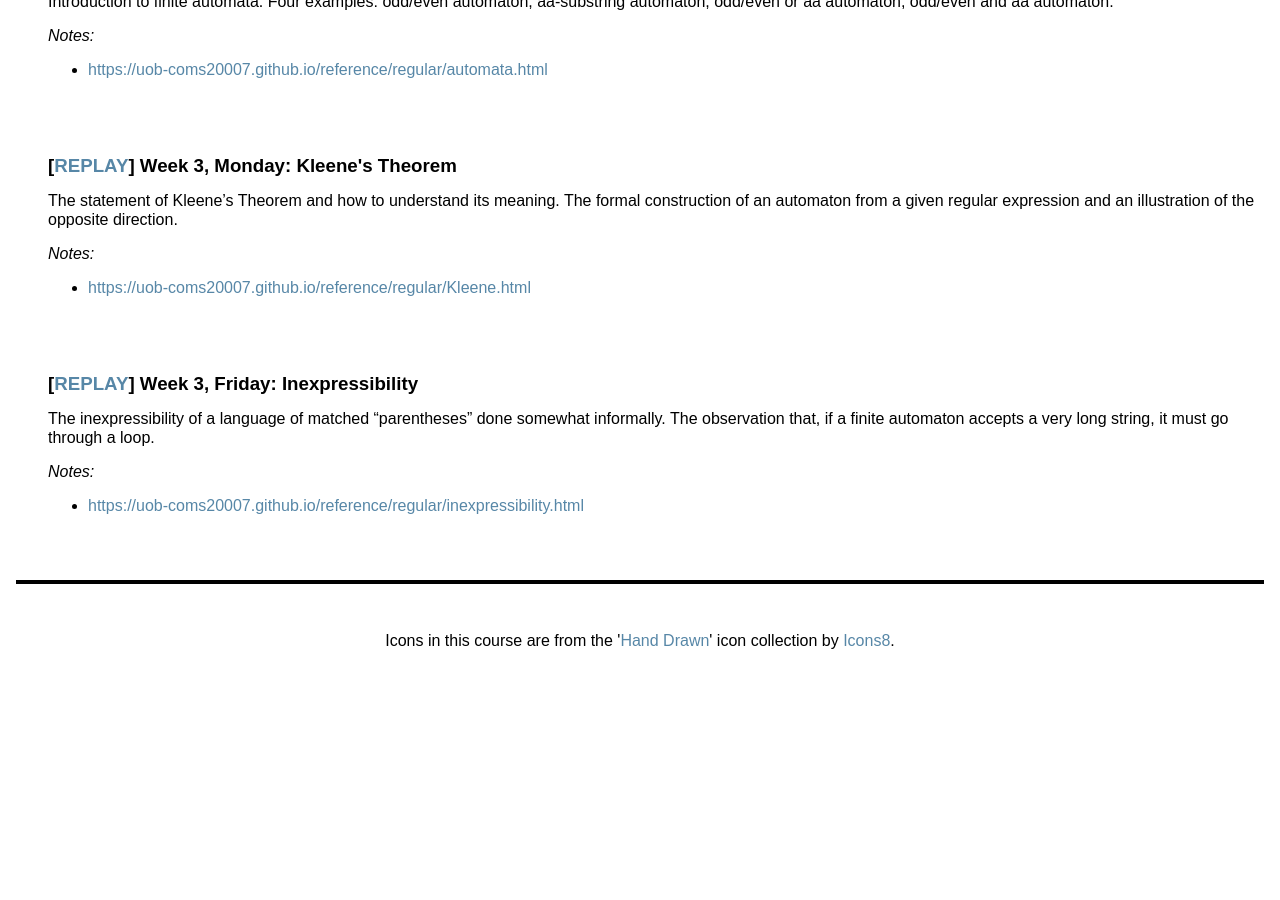
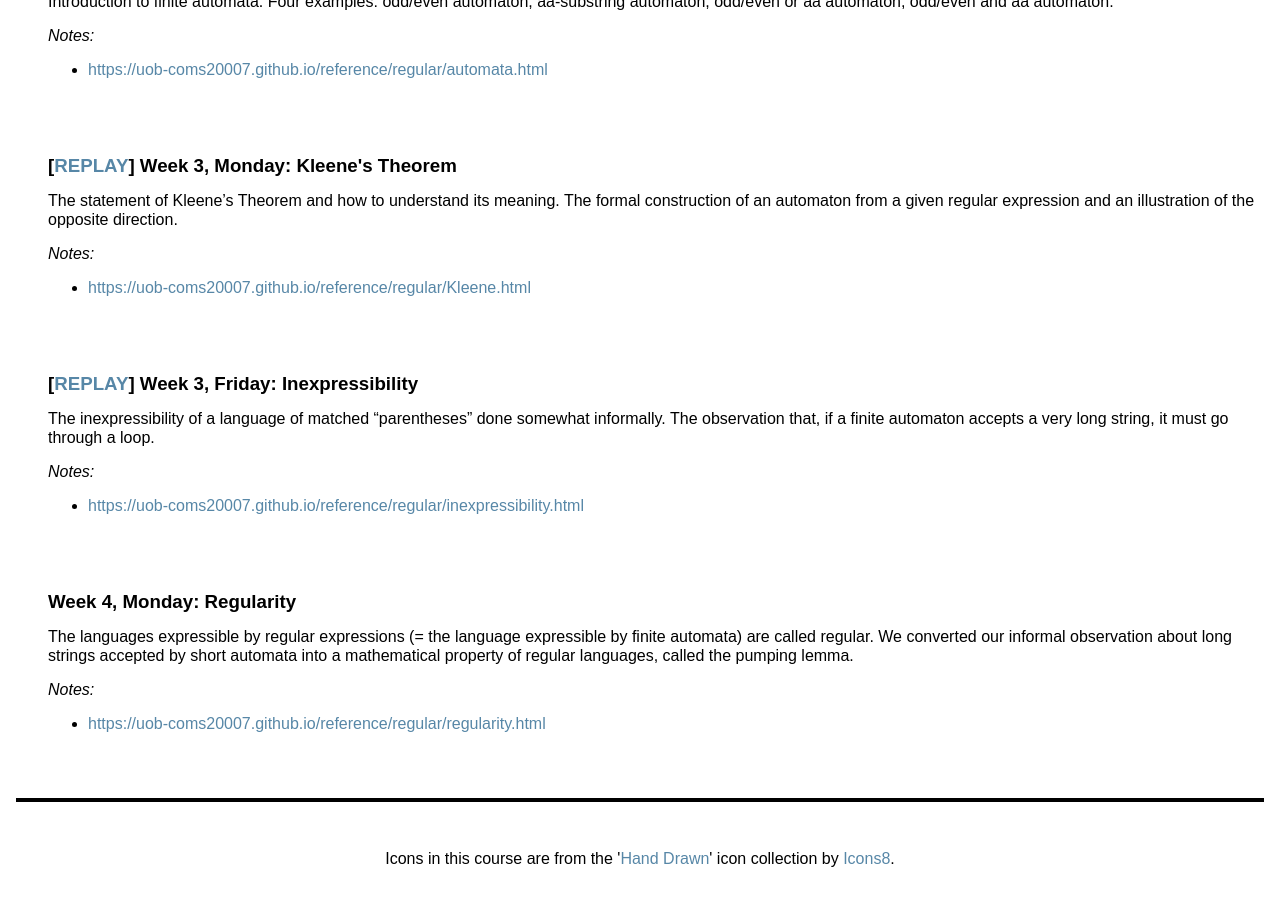
Before and after one commit to uob-coms20007/webpages, a Jekyll site: the page built from schedule.md, in a window 1280 px wide and 900 px high, scrolled down 1769 px. Built offline with Jekyll 4.4.1, drawn with Linux system fonts in a browser that asks for light colours; nearby versions of some CDN libraries; before the commit the page ends 2451 px from its top, so only the background shows below that.

Commit message:
lecture 7

```diff
--- a/_data/lectures.yml
+++ b/_data/lectures.yml
@@ -42,3 +42,10 @@
   notes:
     - https://uob-coms20007.github.io/reference/regular/inexpressibility.html
   refs:
+
+- title: Regularity
+  description: The languages expressible by regular expressions (= the language expressible by finite automata) are called regular.  We converted our informal observation about long strings accepted by short automata into a mathematical property of regular languages, called the pumping lemma.
+  relay: https://mediasite.bris.ac.uk/Mediasite/Play/1257f4c7106140e8a36c4866596d60581d
+  notes:
+   - https://uob-coms20007.github.io/reference/regular/regularity.html
+  refs:
```
